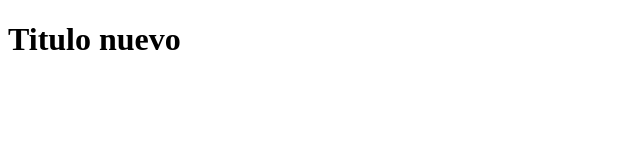
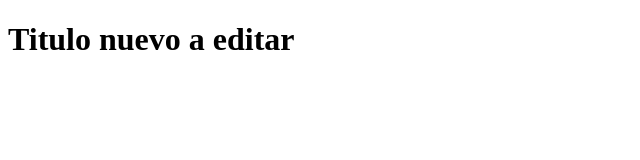
Before and after one commit to EugenioRS95/git-HelloWordl, a plain HTML site: page index.html in a window 1280 px wide. Shown: the whole page, without its empty margins (0-640 px from the left). Drawn offline with Linux system fonts and the light colour scheme.

Commit message:
Nuevo cambio por JERS

```diff
--- a/index.html
+++ b/index.html
@@ -7,6 +7,6 @@
     <title>Demo Git</title>
 </head>
 <body>
-    <h1>Titulo nuevo</h1>
+    <h1>Titulo nuevo a editar</h1>
 </body>
 </html>
```
